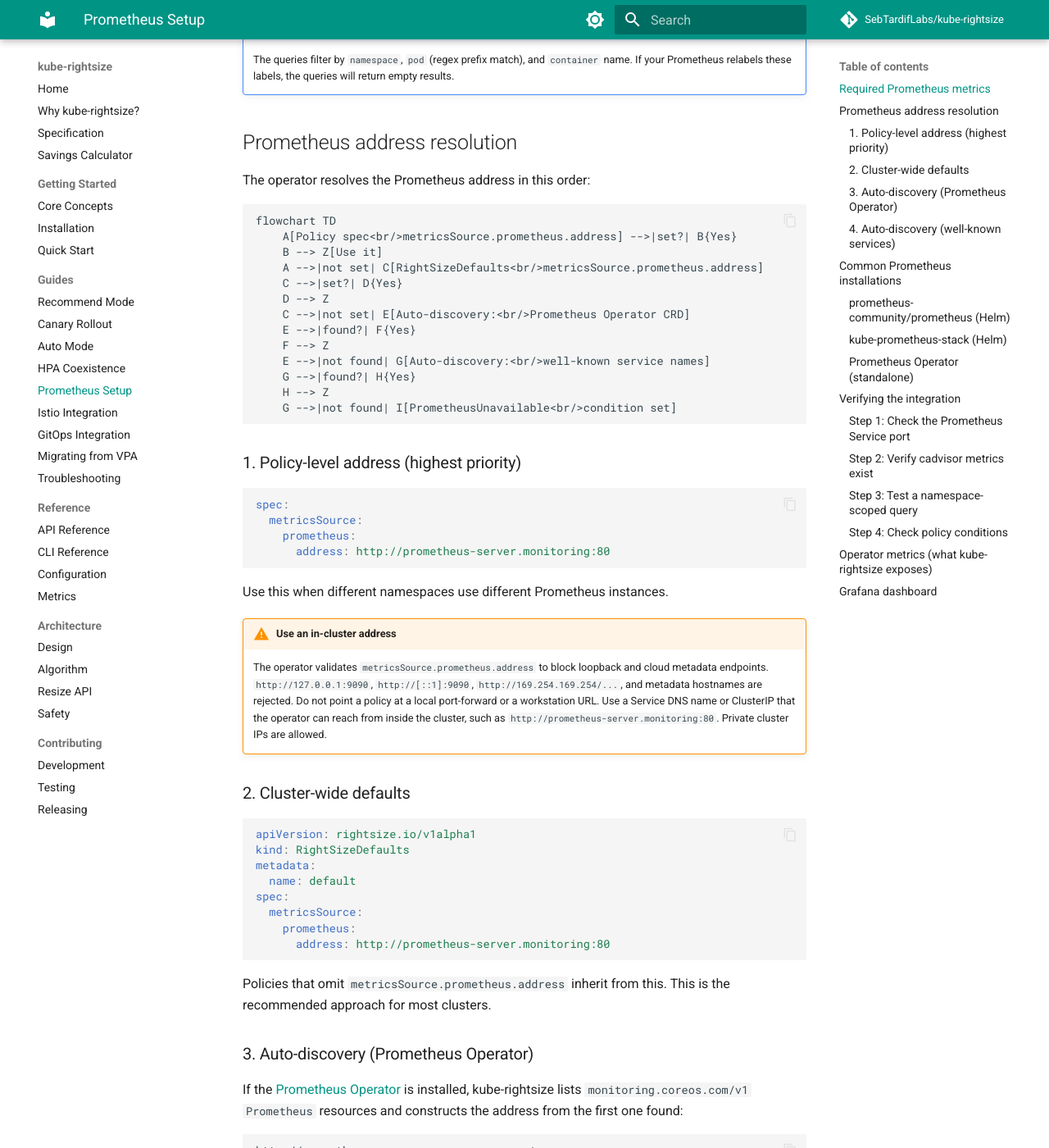
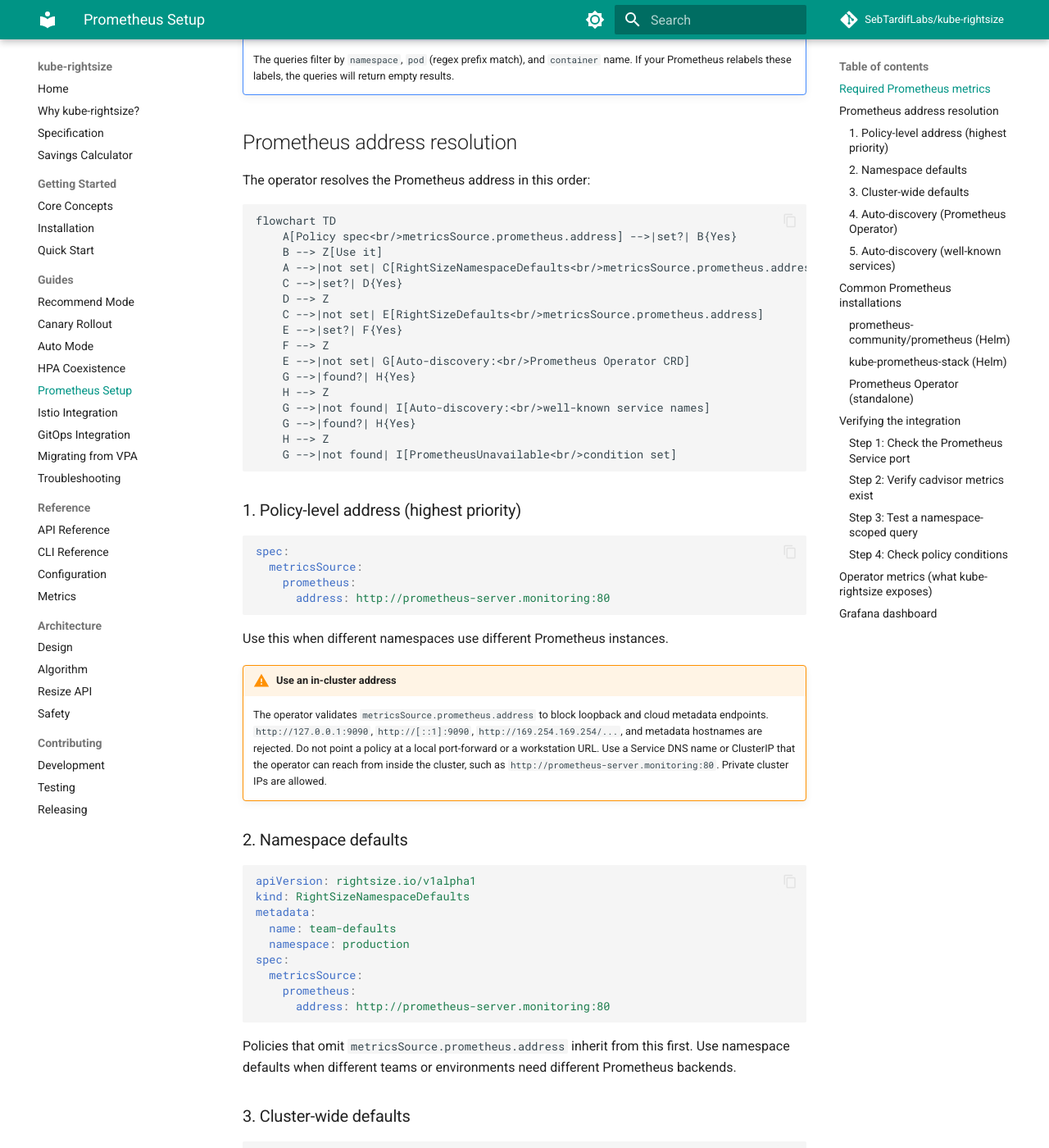
Before and after one commit to attune-io/attune, an MkDocs documentation site: the page built from docs/guides/prometheus-setup.md, in a window 1280 px wide and 1400 px high, scrolled down 862 px. Shown: the whole window at 82% size. Built offline with MkDocs 1.6.1 and Material for MkDocs 9.7.7, drawn with Linux system fonts in a browser that asks for light colours; comment, search, counter and statistics services are not loaded; some of the changed text lies outside the part shown.

Commit message:
docs: add namespace defaults to core guidance
Signed-off-by: Sebastien Tardif <sebtardif@ncf.ca>

````diff
--- a/docs/guides/prometheus-setup.md
+++ b/docs/guides/prometheus-setup.md
@@ -38,13 +38,16 @@
 flowchart TD
     A[Policy spec<br/>metricsSource.prometheus.address] -->|set?| B{Yes}
     B --> Z[Use it]
-    A -->|not set| C[RightSizeDefaults<br/>metricsSource.prometheus.address]
+    A -->|not set| C[RightSizeNamespaceDefaults<br/>metricsSource.prometheus.address]
     C -->|set?| D{Yes}
     D --> Z
-    C -->|not set| E[Auto-discovery:<br/>Prometheus Operator CRD]
-    E -->|found?| F{Yes}
+    C -->|not set| E[RightSizeDefaults<br/>metricsSource.prometheus.address]
+    E -->|set?| F{Yes}
     F --> Z
-    E -->|not found| G[Auto-discovery:<br/>well-known service names]
+    E -->|not set| G[Auto-discovery:<br/>Prometheus Operator CRD]
+    G -->|found?| H{Yes}
+    H --> Z
+    G -->|not found| I[Auto-discovery:<br/>well-known service names]
     G -->|found?| H{Yes}
     H --> Z
     G -->|not found| I[PrometheusUnavailable<br/>condition set]
@@ -71,7 +74,25 @@
     `http://prometheus-server.monitoring:80`. Private cluster IPs are
     allowed.
 
-### 2. Cluster-wide defaults
+### 2. Namespace defaults
+
+```yaml
+apiVersion: rightsize.io/v1alpha1
+kind: RightSizeNamespaceDefaults
+metadata:
+  name: team-defaults
+  namespace: production
+spec:
+  metricsSource:
+    prometheus:
+      address: http://prometheus-server.monitoring:80
+```
+
+Policies that omit `metricsSource.prometheus.address` inherit from this first.
+Use namespace defaults when different teams or environments need different
+Prometheus backends.
+
+### 3. Cluster-wide defaults
 
 ```yaml
 apiVersion: rightsize.io/v1alpha1
@@ -84,10 +105,11 @@
       address: http://prometheus-server.monitoring:80
 ```
 
-Policies that omit `metricsSource.prometheus.address` inherit from this.
-This is the recommended approach for most clusters.
+Policies that omit `metricsSource.prometheus.address` inherit from this when
+no `RightSizeNamespaceDefaults` exists in the same namespace. This is the
+recommended baseline for most clusters.
 
-### 3. Auto-discovery (Prometheus Operator)
+### 4. Auto-discovery (Prometheus Operator)
 
 If the [Prometheus Operator](https://github.com/prometheus-operator/prometheus-operator)
 is installed, kube-rightsize lists `monitoring.coreos.com/v1 Prometheus`
@@ -100,7 +122,7 @@
 No configuration needed. This works with kube-prometheus-stack and any
 Prometheus Operator deployment.
 
-### 4. Auto-discovery (well-known services)
+### 5. Auto-discovery (well-known services)
 
 As a last resort, the operator checks for services with well-known names
 in common namespaces:
@@ -119,7 +141,7 @@
     Kubernetes Service may expose a different port (e.g., port 80 in the
     prometheus-community chart). Auto-discovery uses port 9090; if your
     Service uses a different port, set the address explicitly in a
-    `RightSizeDefaults` resource.
+    `RightSizeNamespaceDefaults` or `RightSizeDefaults` resource.
 
 ## Common Prometheus installations
 
````
Also changed, not shown: docs/SPEC.md (+15 -7 lines), docs/architecture/design.md (+1 -1 lines), docs/getting-started/concepts.md (+13 -7 lines), docs/getting-started/installation.md (+6 -4 lines), docs/why-kube-rightsize.md (+4 -3 lines).
